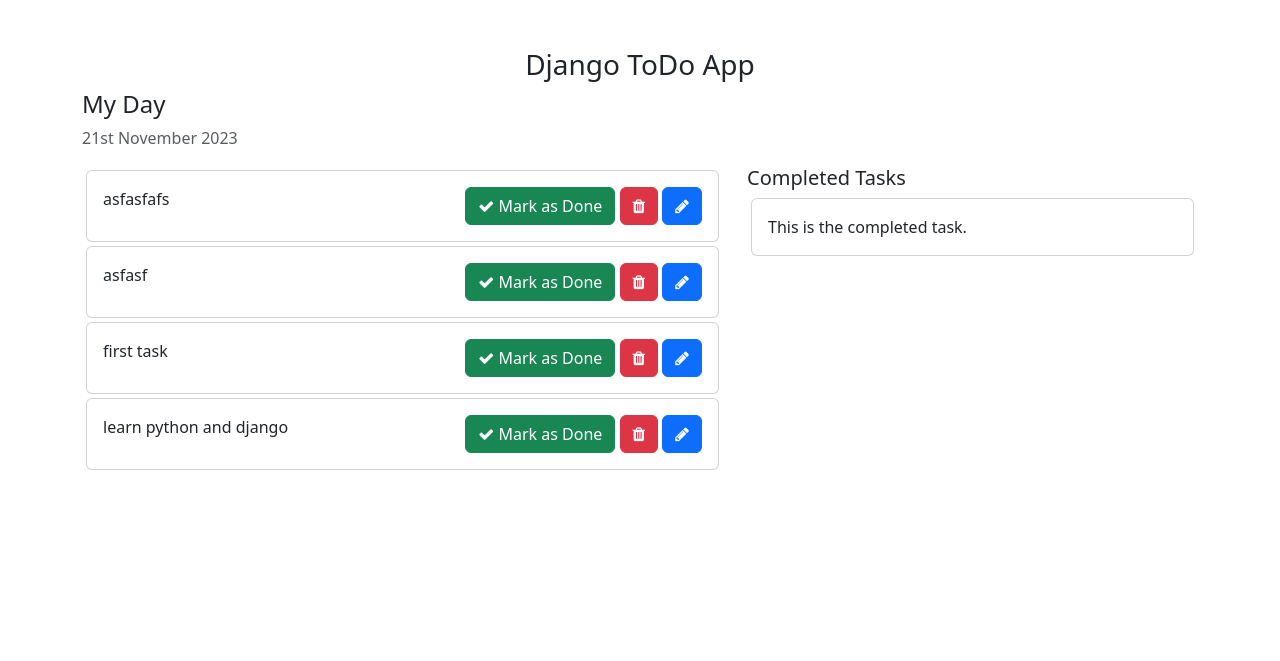
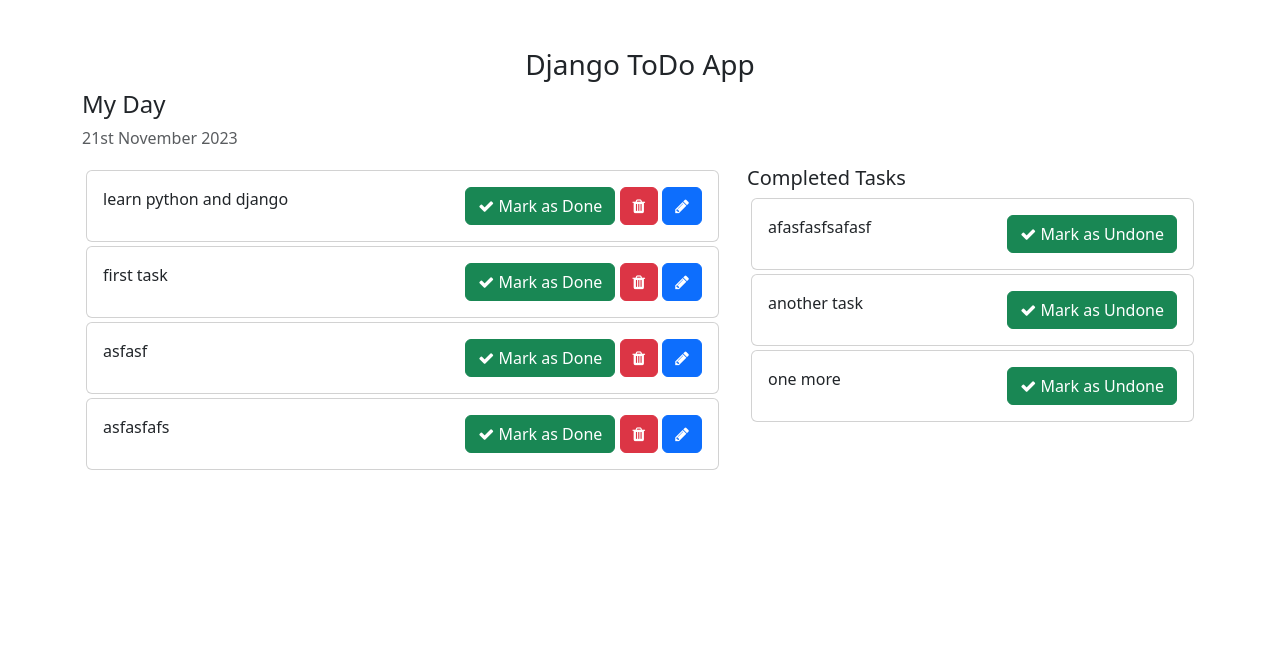
Before and after one commit to leonardoeich/todo-django, a Django app: page / in a window 1280 px wide. Shown: the top 661 px of the page. Run offline with Django 4.2, Linux system fonts and the light colour scheme; data comes from the database, SQL or seed files in the repository; both versions use the stored data as it was after the commit.

Commit message:
Mark as done and undone

```diff
--- a/templates/home.html
+++ b/templates/home.html
@@ -43,7 +43,9 @@
             <div class="card-body">
               {{task.task}}
               <span style="position: relative; float: right">
-                <a class="btn btn-success"
+                <a
+                  href="{% url 'mark_as_done' task.pk %}"
+                  class="btn btn-success"
                   ><i class="fa fa-check"></i> Mark as Done</a
                 >
                 <a class="btn btn-danger"><i class="fa fa-trash"></i></a>
@@ -56,9 +58,20 @@
         <div class="col-md-5 col-lg-5">
           <h5>Completed Tasks</h5>
           <!-- List of all the tasks that have completed -->
+          {% for task in completed_tasks %}
           <div class="card m-1">
-            <div class="card-body">This is the completed task.</div>
+            <div class="card-body">
+              {{task.task}}
+              <span style="position: relative; float: right">
+                <a
+                  href="{% url 'mark_as_undone' task.pk %}"
+                  class="btn btn-success"
+                  ><i class="fa fa-check"></i> Mark as Undone</a
+                >
+              </span>
+            </div>
           </div>
+          {% endfor %}
         </div>
       </div>
       <div class="row">
--- a/todo/urls.py
+++ b/todo/urls.py
@@ -3,4 +3,6 @@
 
 urlpatterns = [
   path('addTask/', views.addTask, name='addTask'),
+  path('mark_as_done/<int:pk>/', views.mark_as_done, name='mark_as_done'),
+  path('mark_as_undone/<int:pk>/', views.mark_as_undone, name='mark_as_undone'),
 ]
--- a/todo_main/views.py
+++ b/todo_main/views.py
@@ -2,8 +2,12 @@
 from todo.models import Task
 
 def home(request):
-  tasks = Task.objects.filter(is_completed=False).order_by('updated_at')
+  tasks = Task.objects.filter(is_completed=False).order_by('-updated_at')
+
+
+  completed_tasks = Task.objects.filter(is_completed=True).order_by('-updated_at')
   context = {
     'tasks': tasks,
+    'completed_tasks': completed_tasks,
   }
   return render(request, 'home.html', context)
```
Also changed, not shown: todo/views.py (+13 -1 lines), db.sqlite3.
